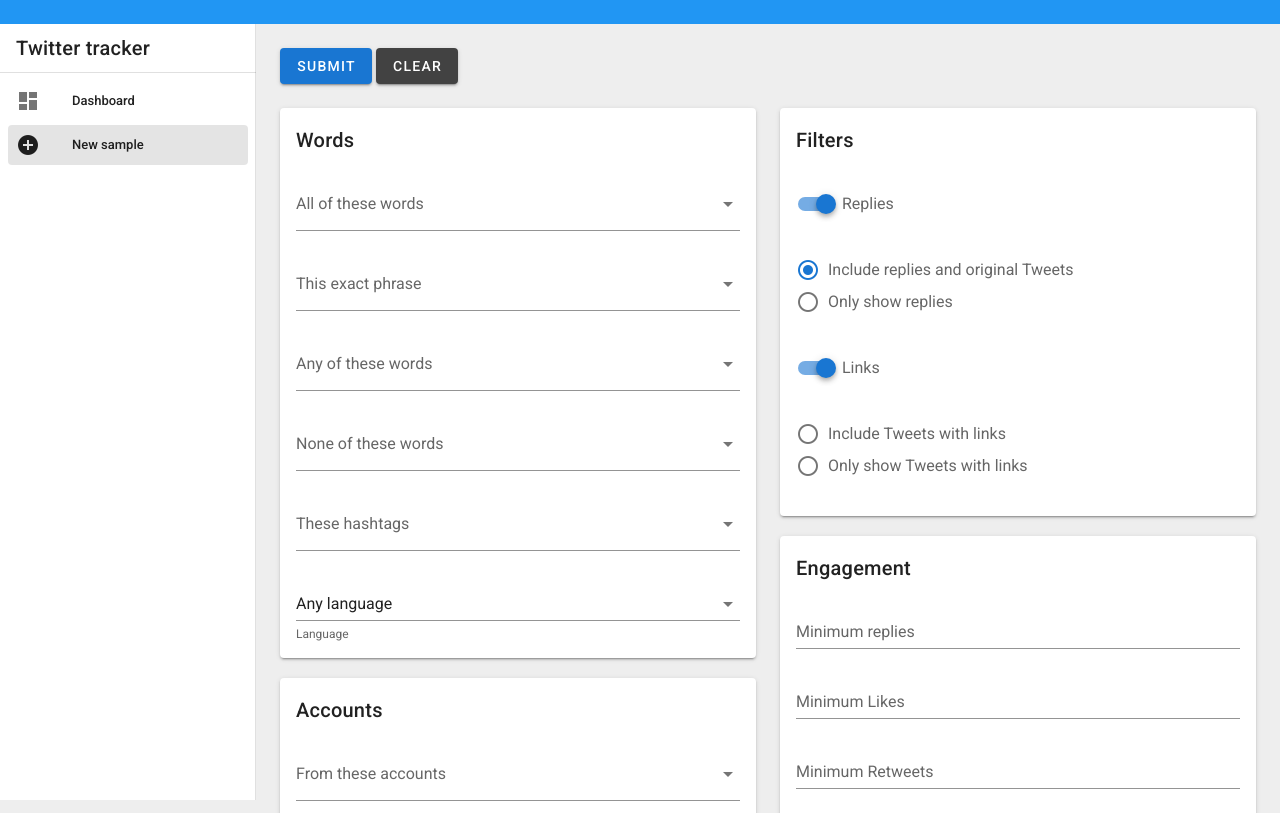
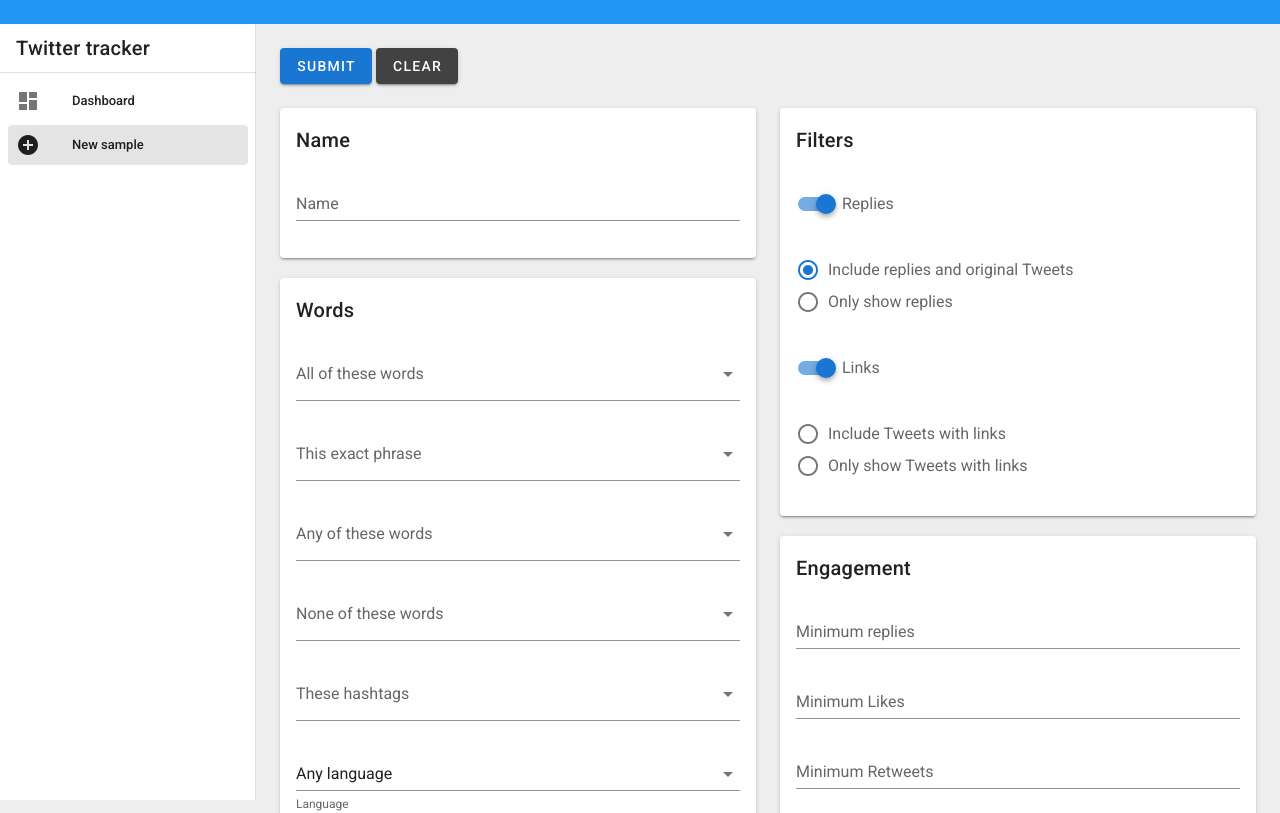
Before and after one commit to jjak0b/vue-tweet-tracker, a Vue app: page /#/filter in a window 1280 px wide. Shown: the top 813 px of the page. Built offline with nearby package versions, Linux system fonts and the light colour scheme.

Commit message:
[Filter] Add sample name section

```diff
--- a/src/views/FilterMenu.vue
+++ b/src/views/FilterMenu.vue
@@ -9,6 +9,20 @@
       </v-row>
       <v-row>
         <v-col>
+
+        <v-card class="mb-5">
+          <v-card-title>Name</v-card-title>
+          <v-card-text>
+            <v-text-field
+                v-model="filter.name"
+                :key="labels.name.key"
+                :hint="labels.name.hint"
+                :label="labels.name.label"
+                clearable
+            ></v-text-field>
+          </v-card-text>
+        </v-card>
+
         <v-card class="mb-5">
             <v-card-title>Words</v-card-title>
             <v-card-text>
@@ -32,7 +46,7 @@
             </v-card-text>
           </v-card>
 
-          <v-card>
+          <v-card class="mb-5">
             <v-card-title>Accounts</v-card-title>
             <v-card-text>
               <v-combobox
@@ -146,6 +160,7 @@ export default {
   data: () => ({
     languageArray: null,
     filter: {
+      name: "",
       words: {
         all: "",
         exact: "",
@@ -178,6 +193,11 @@ export default {
     toMenu: false,
     fromMenu: false,
     labels: {
+      name: {
+        hint: "Name of the sample",
+        label: "Name",
+        key: "name"
+      },
       words: {
         all: {
           hint: 'Example: what’s happening · contains both “what’s” and “happening”',
```
